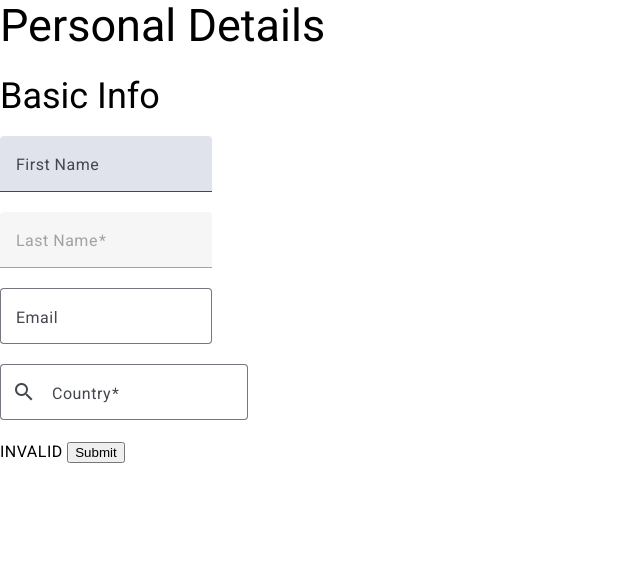
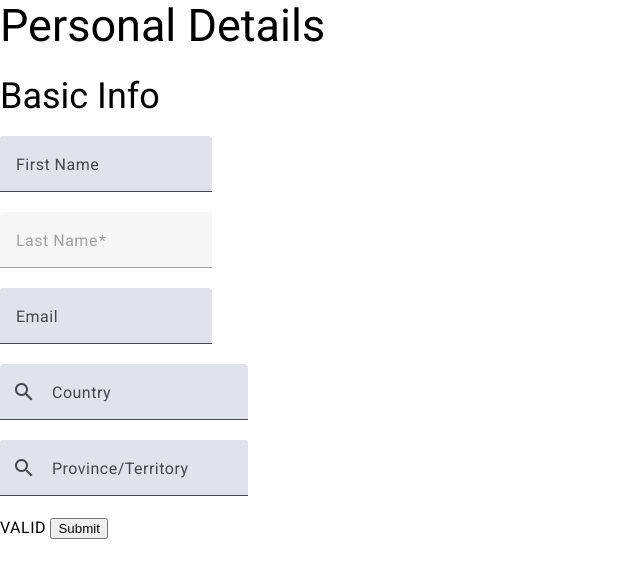
Before and after one commit to amanvishnani/AngularDynamicForms, an Angular app: page / in a window 1280 px wide. Shown: the top 578 px of the page, without its empty margins (0-640 px from the left). Built offline with nearby package versions, Linux system fonts and the light colour scheme.

Commit message:
Make province drop down

```diff
--- a/src/app/app.component.ts
+++ b/src/app/app.component.ts
@@ -26,7 +26,8 @@ export class AppComponent implements OnInit {
             { name: 'First Name', type: 'text', validations: { required: false } },
             { name: 'Last Name', type: 'text', validations: { required: true }, disabled: true },
             { name: 'Email', type: 'email', validations: {  } },
-            { name: 'Country', type: 'country', validations: { required: true } },
+            { name: 'Country', type: 'country' },
+            { name: 'Province', type: 'province' }
           ]
         }
       ]
--- a/src/app/country-input/country-input.component.html
+++ b/src/app/country-input/country-input.component.html
@@ -1,4 +1,4 @@
-<mat-form-field appearance="outline" class="country-input-field"> <!-- Added class for potential styling -->
+<mat-form-field appearance="fill" class="country-input-field"> <!-- Added class for potential styling -->
   <mat-label>Country</mat-label>
   <mat-icon matPrefix *ngIf="!control.value">search</mat-icon> <!-- Search icon prefix -->
   <input type="text"
--- a/src/app/dynamic-form/DynamicFormConfig.ts
+++ b/src/app/dynamic-form/DynamicFormConfig.ts
@@ -1,6 +1,6 @@
 export interface FormFieldConfig {
     name: string;
-    type: 'text' | 'email' | 'country' | 'name' | 'number';
+    type: 'text' | 'email' | 'country' | 'province' | 'name' | 'number'; // Add 'province' type
     validations?: {
       required?: boolean;
       pattern?: string;
--- a/src/app/dynamic-form/dynamic-form.component.html
+++ b/src/app/dynamic-form/dynamic-form.component.html
@@ -6,7 +6,8 @@
       <div *ngFor="let field of subSection.fields">
         <ng-container [ngSwitch]="field.type">
           <app-email-input *ngSwitchCase="'email'" [control]="$any(form).controls[field.name]"></app-email-input>
-          <app-country-input *ngSwitchCase="'country'" [control]="$any(form).controls[field.name]"></app-country-input> <!-- Add country input case -->
+          <app-country-input *ngSwitchCase="'country'" [control]="$any(form).controls[field.name]"></app-country-input>
+          <app-province-input *ngSwitchCase="'province'" [control]="$any(form).controls[field.name]"></app-province-input> <!-- Add province input case -->
           <!-- <app-input-country *ngSwitchCase="'country'" [formControl]="$any(form).controls[field.name]" [disabled]="field.disabled"></app-input-country> -->
           <mat-form-field *ngSwitchDefault>
             <mat-label>{{ field.name }}</mat-label>
--- a/src/app/dynamic-form/dynamic-form.component.ts
+++ b/src/app/dynamic-form/dynamic-form.component.ts
@@ -5,7 +5,8 @@ import { MatFormFieldModule } from '@angular/material/form-field';
 import { MatInputModule } from '@angular/material/input';
 import { FormFieldConfig, FormSectionConfig } from './DynamicFormConfig';
 import { EmailInputComponent } from '../email-input/email-input.component';
-import { CountryInputComponent } from '../country-input/country-input.component'; // Import CountryInputComponent
+import { CountryInputComponent } from '../country-input/country-input.component';
+import { ProvinceInputComponent } from '../province-input/province-input.component'; // Import ProvinceInputComponent
 
 @Component({
   selector: 'app-dynamic-form',
@@ -14,7 +15,8 @@ import { CountryInputComponent } from '../country-input/country-input.component'
     ReactiveFormsModule,
     CommonModule,
     EmailInputComponent,
-    CountryInputComponent, // Add CountryInputComponent here
+    CountryInputComponent,
+    ProvinceInputComponent, // Add ProvinceInputComponent here
     MatFormFieldModule,
     MatInputModule,
   ],
--- a/src/app/email-input/email-input.component.html
+++ b/src/app/email-input/email-input.component.html
@@ -1,4 +1,4 @@
-<mat-form-field appearance="outline">
+<mat-form-field appearance="fill">
   <mat-label>Email</mat-label>
   <input matInput type="email" [formControl]="control" placeholder="Enter your email">
   <mat-error *ngIf="control.hasError('required')">
--- /dev/null
+++ b/src/app/province-input/province-input.component.html
@@ -0,0 +1,24 @@
+<mat-form-field appearance="fill" class="province-input-field">
+  <mat-label>Province/Territory</mat-label>
+  <mat-icon matPrefix *ngIf="!control.value">search</mat-icon> <!-- Search icon prefix -->
+  <input type="text"
+         placeholder="Select a province/territory"
+         aria-label="Province/Territory"
+         matInput
+         [formControl]="control"
+         [matAutocomplete]="autoProvince"> <!-- Use unique ref name -->
+  <button mat-icon-button matSuffix *ngIf="control.value" (click)="control.setValue('')" aria-label="Clear province/territory"> <!-- Clear icon suffix -->
+    <mat-icon>close</mat-icon>
+  </button>
+  <mat-autocomplete #autoProvince="matAutocomplete"> <!-- Use unique ref name -->
+    <mat-option *ngFor="let province of filteredProvinces | async" [value]="province">
+      {{province}}
+    </mat-option>
+  </mat-autocomplete>
+  <mat-error *ngIf="control.hasError('required')">
+    Province/Territory is required
+  </mat-error>
+  <mat-error *ngIf="control.hasError('invalidProvince')"> <!-- Use specific error key -->
+    Please select a valid province/territory from the list
+  </mat-error>
+</mat-form-field>
--- /dev/null
+++ b/src/app/province-input/province-input.component.ts
@@ -0,0 +1,81 @@
+import { Component, Input, OnInit } from '@angular/core';
+import { AbstractControl, FormControl, ReactiveFormsModule, ValidationErrors, ValidatorFn } from '@angular/forms';
+import { MatFormFieldModule } from '@angular/material/form-field';
+import { MatInputModule } from '@angular/material/input';
+import { MatAutocompleteModule } from '@angular/material/autocomplete';
+import { MatIconModule } from '@angular/material/icon';
+import { CommonModule } from '@angular/common';
+import { Observable } from 'rxjs';
+import { map, startWith } from 'rxjs/operators';
+import { MatButtonModule } from '@angular/material/button';
+
+@Component({
+  selector: 'app-province-input',
+  standalone: true,
+  imports: [
+    CommonModule,
+    ReactiveFormsModule,
+    MatFormFieldModule,
+    MatInputModule,
+    MatAutocompleteModule,
+    MatIconModule,
+    MatButtonModule
+  ],
+  templateUrl: './province-input.component.html',
+  styleUrls: ['./province-input.component.css']
+})
+export class ProvinceInputComponent implements OnInit {
+
+  // Static validator function
+  static provinceValidator(provinces: string[]): ValidatorFn {
+    return (control: AbstractControl): ValidationErrors | null => {
+      const value = control.value;
+      if (!value) {
+        return null; // Don't validate empty values, let 'required' handle that
+      }
+      const isValid = provinces.some(province => province.toLowerCase() === value.toLowerCase());
+      return isValid ? null : { invalidProvince: true }; // Use specific error key
+    };
+  }
+
+  @Input({ required: true }) control!: FormControl;
+
+  provinces: string[] = [ // Static list of Canadian Provinces and Territories
+    'Alberta',
+    'British Columbia',
+    'Manitoba',
+    'New Brunswick',
+    'Newfoundland and Labrador',
+    'Northwest Territories',
+    'Nova Scotia',
+    'Nunavut',
+    'Ontario',
+    'Prince Edward Island',
+    'Quebec',
+    'Saskatchewan',
+    'Yukon'
+  ];
+  filteredProvinces!: Observable<string[]>;
+
+  constructor() { }
+
+  ngOnInit() {
+    if (!this.control) {
+      this.control = new FormControl('', ProvinceInputComponent.provinceValidator(this.provinces));
+    } else {
+      // Add the validator to the existing control instance
+      this.control.addValidators(ProvinceInputComponent.provinceValidator(this.provinces));
+      this.control.updateValueAndValidity(); // Ensure validator is checked initially
+    }
+
+    this.filteredProvinces = this.control.valueChanges.pipe(
+      startWith(''),
+      map(value => this._filter(value || '')),
+    );
+  }
+
+  private _filter(value: string): string[] {
+    const filterValue = value.toLowerCase();
+    return this.provinces.filter(province => province.toLowerCase().includes(filterValue));
+  }
+}
```
Also changed, not shown: src/app/province-input/province-input.component.css (added), 1 other file (tests, documents, lock files or other folders).
